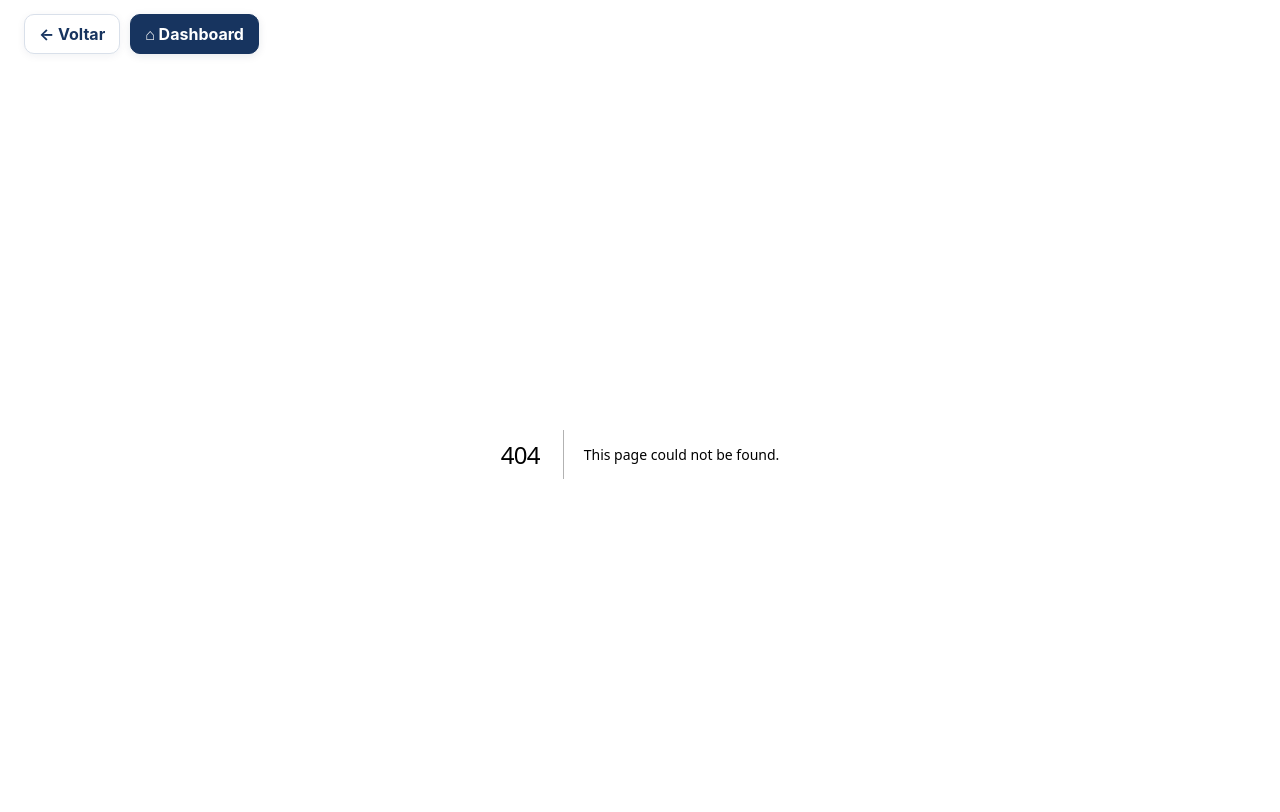
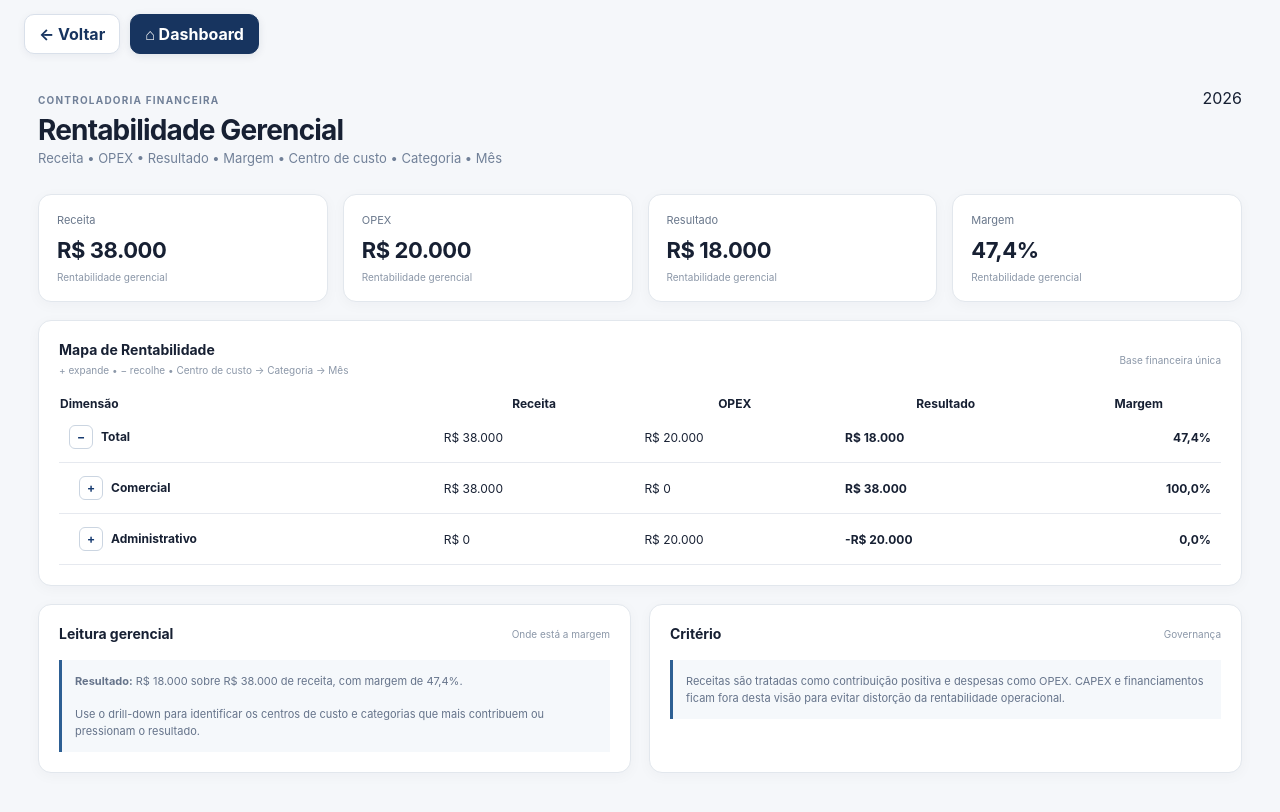
Before and after one commit to cardoso4009-byte/bp-financeiro-bi, a Next.js app: page /rentabilidade in a window 1280 px wide. Before the commit this address had no page. Shown: the top 812 px of the page. Built offline with nearby package versions, Linux system fonts and the light colour scheme.

Commit message:
feat: add profitability management drilldown

```diff
--- /dev/null
+++ b/app/rentabilidade/page.tsx
@@ -0,0 +1,36 @@
+'use client'
+
+import { useMemo, useState } from 'react'
+import { readFinancialSource } from '@/lib/financial-source'
+
+const brl=(n:number)=>n.toLocaleString('pt-BR',{style:'currency',currency:'BRL',maximumFractionDigits:0})
+const pct=(n:number)=>`${(n*100).toFixed(1).replace('.',',')}%`
+
+type Row={name:string;receita:number;opex:number;resultado:number;children?:Row[]}
+
+export default function Rentabilidade(){
+ const entries=useMemo(()=>readFinancialSource().entries,[])
+ const [expanded,setExpanded]=useState<Set<string>>(new Set(['all']))
+ const toggle=(k:string)=>setExpanded(p=>{const n=new Set(p);n.has(k)?n.delete(k):n.add(k);return n})
+ const receitas=entries.filter(e=>e.type==='Receita')
+ const despesas=entries.filter(e=>e.type==='Despesa')
+ const receita=receitas.reduce((s,e)=>s+Math.abs(e.value),0)
+ const opex=despesas.reduce((s,e)=>s+Math.abs(e.value),0)
+ const resultado=receita-opex
+ const margem=receita?resultado/receita:0
+ const centers=useMemo(()=>{
+  const map=new Map<string,Row>()
+  entries.forEach(e=>{if(!['Receita','Despesa'].includes(e.type))return;const key=e.costCenter||'Sem centro de custo';const r=map.get(key)||{name:key,receita:0,opex:0,resultado:0};if(e.type==='Receita')r.receita+=Math.abs(e.value);else r.opex+=Math.abs(e.value);r.resultado=r.receita-r.opex;map.set(key,r)})
+  return Array.from(map.values()).sort((a,b)=>b.resultado-a.resultado).map(c=>({...c,children:Array.from(new Set(entries.filter(e=>e.costCenter===c.name&&['Receita','Despesa'].includes(e.type)).map(e=>e.category))).map(cat=>{const es=entries.filter(e=>e.costCenter===c.name&&e.category===cat&&['Receita','Despesa'].includes(e.type));const r=es.filter(e=>e.type==='Receita').reduce((s,e)=>s+Math.abs(e.value),0);const o=es.filter(e=>e.type==='Despesa').reduce((s,e)=>s+Math.abs(e.value),0);return {name:cat,receita:r,opex:o,resultado:r-o,children:Array.from(new Set(es.map(e=>e.competence))).sort().map(m=>{const ms=es.filter(e=>e.competence===m);const mr=ms.filter(e=>e.type==='Receita').reduce((s,e)=>s+Math.abs(e.value),0);const mo=ms.filter(e=>e.type==='Despesa').reduce((s,e)=>s+Math.abs(e.value),0);return {name:m,receita:mr,opex:mo,resultado:mr-mo}})}})}))
+ },[entries])
+ return <main className="content" style={{marginLeft:0,width:'100%',maxWidth:1500,margin:'0 auto'}}>
+  <header><div><small>CONTROLADORIA FINANCEIRA</small><h1>Rentabilidade Gerencial</h1><p>Receita • OPEX • Resultado • Margem • Centro de custo • Categoria • Mês</p></div><div className="period">2026</div></header>
+  <div className="cards"><Metric title="Receita" value={brl(receita)}/><Metric title="OPEX" value={brl(opex)}/><Metric title="Resultado" value={brl(resultado)}/><Metric title="Margem" value={pct(margem)}/></div>
+  <section className="panel wide"><div className="panel-title"><div><h2>Mapa de Rentabilidade</h2><span>+ expande • − recolhe • Centro de custo → Categoria → Mês</span></div><span>Base financeira única</span></div><div className="table-wrap"><table><thead><tr><th style={{textAlign:'left'}}>Dimensão</th><th>Receita</th><th>OPEX</th><th>Resultado</th><th>Margem</th></tr></thead><tbody><tr className="group-row" onClick={()=>toggle('all')} style={{cursor:'pointer'}}><td><Expand open={expanded.has('all')}/><b>Total</b></td><td>{brl(receita)}</td><td>{brl(opex)}</td><td><b>{brl(resultado)}</b></td><td><b>{pct(margem)}</b></td></tr>{expanded.has('all')&&centers.map(c=><Center key={c.name} row={c} expanded={expanded} toggle={toggle} prefix={c.name}/>)}</tbody></table></div></section>
+  <div className="grid"><section className="panel"><div className="panel-title"><h2>Leitura gerencial</h2><span>Onde está a margem</span></div><div className="note"><strong>Resultado:</strong> {brl(resultado)} sobre {brl(receita)} de receita, com margem de {pct(margem)}.<br/><br/>Use o drill-down para identificar os centros de custo e categorias que mais contribuem ou pressionam o resultado.</div></section><section className="panel"><div className="panel-title"><h2>Critério</h2><span>Governança</span></div><div className="note">Receitas são tratadas como contribuição positiva e despesas como OPEX. CAPEX e financiamentos ficam fora desta visão para evitar distorção da rentabilidade operacional.</div></section></div>
+ </main>
+}
+function Center({row,expanded,toggle,prefix}:{row:Row;expanded:Set<string>;toggle:(k:string)=>void;prefix:string}){const open=expanded.has(prefix);return <><tr className="group-row" onClick={()=>toggle(prefix)} style={{cursor:'pointer'}}><td style={{paddingLeft:20}}><Expand open={open}/><b>{row.name}</b></td><td>{brl(row.receita)}</td><td>{brl(row.opex)}</td><td><b>{brl(row.resultado)}</b></td><td>{pct(row.receita?row.resultado/row.receita:0)}</td></tr>{open&&row.children?.map(cat=><Category key={cat.name} row={cat} expanded={expanded} toggle={toggle} prefix={`${prefix}|${cat.name}`}/>)}</>}
+function Category({row,expanded,toggle,prefix}:{row:Row;expanded:Set<string>;toggle:(k:string)=>void;prefix:string}){const open=expanded.has(prefix);return <><tr className="item-row" onClick={()=>toggle(prefix)} style={{cursor:'pointer'}}><td style={{paddingLeft:48}}><Expand open={open}/>{row.name}</td><td>{brl(row.receita)}</td><td>{brl(row.opex)}</td><td>{brl(row.resultado)}</td><td>{pct(row.receita?row.resultado/row.receita:0)}</td></tr>{open&&row.children?.map(m=><tr key={m.name} className="item-row"><td style={{paddingLeft:78}}>↳ {m.name}</td><td>{brl(m.receita)}</td><td>{brl(m.opex)}</td><td>{brl(m.resultado)}</td><td>{pct(m.receita?m.resultado/m.receita:0)}</td></tr>)}</>}
+function Expand({open}:{open:boolean}){return <span className="expand-btn" style={{display:'inline-grid',placeItems:'center',width:24,height:24,marginRight:8,border:'1px solid #cbd5e1',borderRadius:6,background:'#fff'}}>{open?'−':'+'}</span>}
+function Metric({title,value}:{title:string;value:string}){return <div className="card"><span>{title}</span><strong>{value}</strong><small>Rentabilidade gerencial</small></div>}
```
